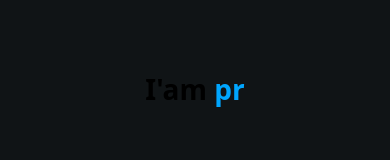
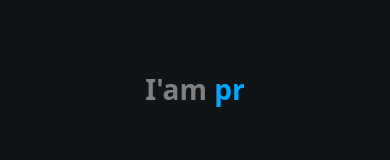
Before and after one commit to Molaybera/portfolio, a plain HTML site: page index.html in a window 390 px wide. Shown: the part 640-800 px from the top of the page. Drawn offline with nearby package versions, Linux system fonts and the light colour scheme; a web font is replaced by a local one.

Commit message:
Update style.css

```diff
--- a/assects/style.css
+++ b/assects/style.css
@@ -373,7 +373,7 @@ body{
   #main h1{
     font-size: 50px;
     margin-top: 10%;
-    color: black;
+    color: gray;
     cursor: pointer;
   }
   #mid-p{
@@ -440,7 +440,7 @@ body{
     font-weight: 600;
     font-size: 28px;
     margin-top: 30%;
-    color: black;
+    color: gray;
     cursor: pointer;
   }
   #mid-p{
```
